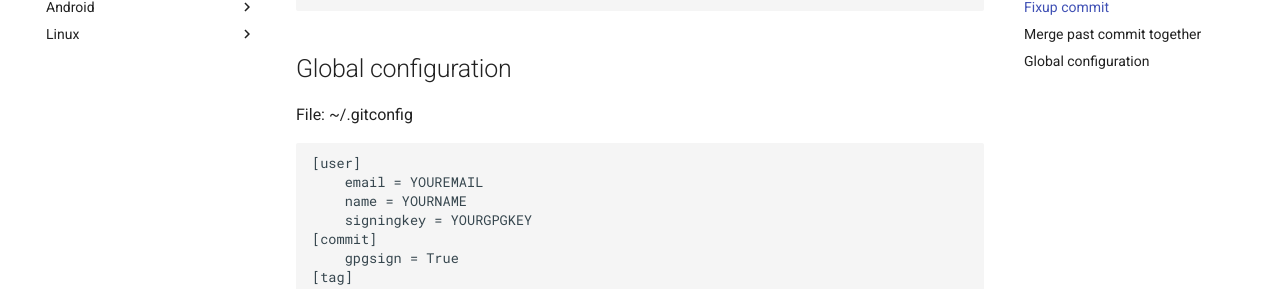
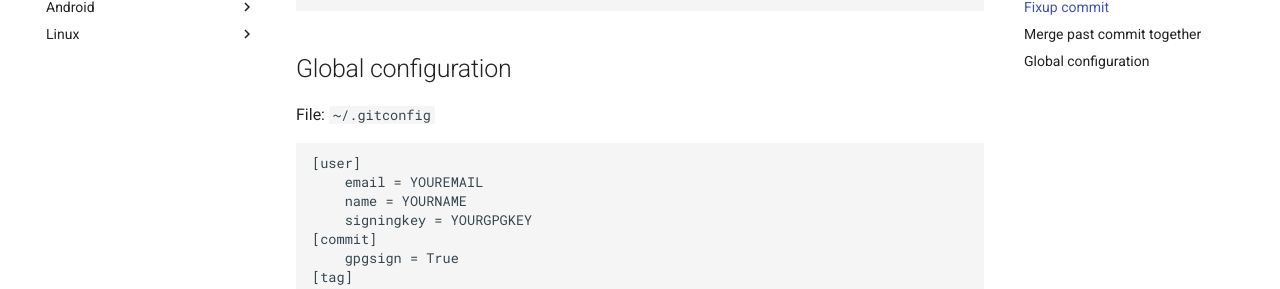
Before and after one commit to vician/wiki, an MkDocs documentation site: the page built from docs/git.md, in a window 1280 px wide and 900 px high, scrolled down 800 px. Shown: the part 155-444 px from the top of the window. Built offline with MkDocs 1.6.1 and Material for MkDocs 9.7.7, drawn with Linux system fonts in a browser that asks for light colours.

Commit message:
Update git.md

```diff
--- a/docs/git.md
+++ b/docs/git.md
@@ -27,7 +27,7 @@
 
 ## Global configuration
 
-File: ~/.gitconfig
+File: `~/.gitconfig`
 
 	[user]
 		email = YOUREMAIL
```
